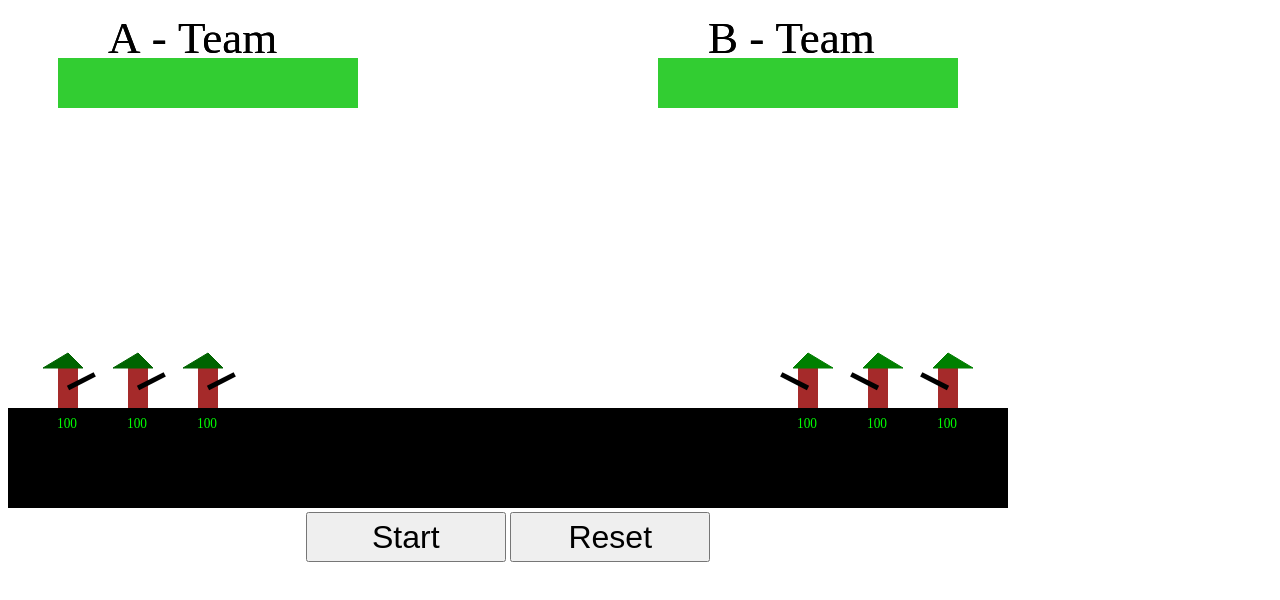
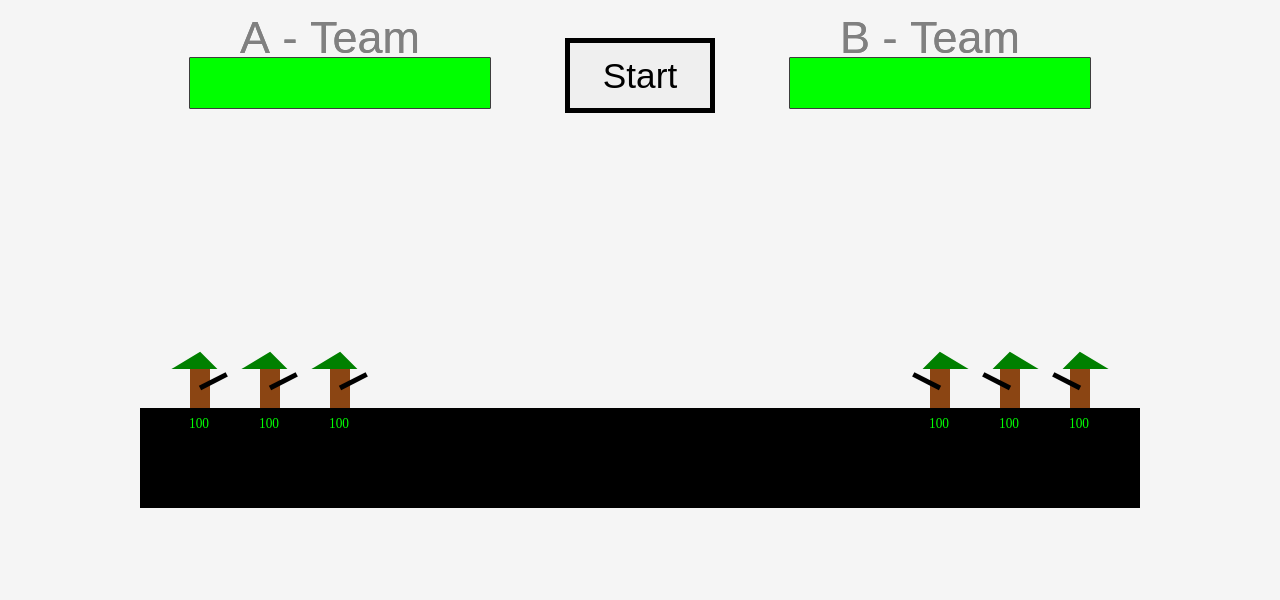
Before and after one commit to am-santos/IH-Project-1-Canvas-Game, a plain HTML site: page index.html in a window 1280 px wide. Both pictures are taken after a click on the button "Start". Drawn offline with Linux system fonts and the light colour scheme.

Commit message:
desing and functionalities changes

```diff
--- a/index.html
+++ b/index.html
@@ -9,12 +9,12 @@
   </head>
   <body>
     <section>
+      <div>
+        <button id="start">Start</button>
+        <!-- <button id="reset">Reset</button> -->
+      </div>
       <div id="game-board">
         <canvas id="canvas" width="1000" height="500"></canvas>
-      </div>
-      <div>
-        <button id="start">Start</button>
-        <button id="reset">Reset</button>
       </div>
     </section>
 
--- a/js-files/character.js
+++ b/js-files/character.js
@@ -23,6 +23,9 @@ class Character {
     // Character Size
     this.width = 20;
     this.height = 40;
+
+    // Character line width
+    this.charLineWidth = 2;
 
     //Character Life
     this.life = 100;
@@ -58,8 +61,8 @@ class Character {
 
     context.save();
     context.beginPath();
-    context.fillStyle = 'blue';
-    context.arc(this.x + this.width / 2, this.y - 30, 5, 0, 2 * Math.PI);
+    context.fillStyle = 'darkblue';
+    context.arc(this.x + this.width / 2, this.y - 30, 3, 0, 2 * Math.PI);
     context.closePath();
     context.stroke();
     context.fill();
@@ -96,12 +99,15 @@ class Character {
     if (this.orientation === 'right') {
       // Character Body
       context.save();
-      context.fillStyle = 'brown';
+      context.fillStyle = 'saddlebrown';
       context.fillRect(this.x, this.y, this.width, this.height);
+      // context.fillStyle = 'whitesmoke';
+      // context.fillRect(this.x + this.charLineWidth, this.y, this.width - this.charLineWidth * 2, this.height);
 
       // character hat
-      context.strokeStyle = 'darkgreen';
-      context.fillStyle = 'darkgreen';
+      context.strokeStyle = 'green';
+      context.lineWidth = this.charLineWidth;
+      context.fillStyle = 'green';
 
       context.beginPath();
       context.moveTo(this.x - 15, this.y); // Back size of hat
@@ -114,11 +120,14 @@ class Character {
     } else if (this.orientation === 'left') {
       context.save();
       // Character Body
-      context.fillStyle = 'brown';
+      context.fillStyle = 'saddlebrown';
       context.fillRect(this.x, this.y, this.width, this.height);
+      // context.fillStyle = 'whitesmoke';
+      // context.fillRect(this.x + this.charLineWidth, this.y, this.width - this.charLineWidth * 2, this.height);
 
       // character hat
       context.strokeStyle = 'green';
+      context.lineWidth = this.charLineWidth;
       context.fillStyle = 'green';
 
       context.beginPath();
--- a/js-files/game.js
+++ b/js-files/game.js
@@ -21,10 +21,8 @@
     - update board scores
     - check if any team has zero char left
     - assign winning team
+*/
 
-
-
-*/
 class Game {
   constructor($canvas) {
     this.$canvas = $canvas;
@@ -92,24 +90,30 @@ class Game {
     const team2TotalLife = this.calculateTeamLife(this.team2);
 
     context.save();
-    // Draws Loosing life
+    // Draws Border
+    let border = 0.5;
+    context.fillStyle = 'black';
+    context.fillRect(50 - border, 50 - border, 300 + border * 2, 50 + border * 2); // make 300 has total life at the beginning
+    context.fillRect(this.width - 300 - 50 - border, 50 - border, 300 + border * 2, 50 + border * 2); // make 300 has total life at the beginning
+
+    // Draws life's background
     context.fillStyle = 'red';
     context.fillRect(50, 50, 300, 50); // make 300 has total life at the beginning
     context.fillRect(this.width - 300 - 50, 50, 300, 50); // make 300 has total life at the beginning
 
     // Draws Current total life
     // Team 1
-    context.fillStyle = 'limegreen';
+    context.fillStyle = 'lime';
     context.fillRect(50, 50, 300 * (team1TotalLife / 300), 50);
     // Team 2
-    context.fillStyle = 'limegreen';
+    context.fillStyle = 'lime';
     context.fillRect(this.width - 300 - 50, 50, 300 * (team2TotalLife / 300), 50);
     context.restore();
 
     // Writes Team Names
     context.save();
-    context.fillStyle = 'black';
-    context.font = '45px serif';
+    context.fillStyle = 'grey';
+    context.font = '45px sans-serif';
     context.fillText('A - Team', 100, 45, 200);
     context.fillText('B - Team', this.width - 300, 45, 200);
     context.restore();
@@ -212,9 +216,13 @@ class Game {
   }
   start() {
     this.reset();
-    this.setKeyBindings();
+
     // this.playing = true;
     this.playGame();
+
+    /* const bomb = new Image();
+    bomb.src = '/images/bomb.png';
+    this.context.drawImage(bomb, 100, 500 - 50, 30, 30); */
   }
 
   playGame() {
--- a/js-files/ground.js
+++ b/js-files/ground.js
@@ -10,6 +10,7 @@ class Ground {
     const context = game.context;
 
     context.save();
+    context.fillStyle = 'black';
     context.fillRect(0, game.height - this.groundHeight, game.width, this.groundHeight);
     context.restore();
   }
--- a/js-files/projectile.js
+++ b/js-files/projectile.js
@@ -1,12 +1,6 @@
-/*
+const bomb = new Image();
+bomb.src = '/images/bomb.png';
 
-This class is set to,
-- draw projectile
-context.beginPath();
-  - projectile motion
-  - collision detection
-
- */
 class Projectile {
   constructor(gun) {
     this.gun = gun;
@@ -34,10 +28,13 @@ class Projectile {
     context.save();
     context.beginPath();
     context.fillStyle = 'orange';
+    context.strokeStyle = 'black';
     context.arc(x, y, this.gunWidth, 0, 2 * Math.PI);
     context.closePath();
     context.stroke();
     context.fill();
+    // context.drawImage(bomb, x, y, this.gunWidth * 2, this.gunWidth * 2);
+    // context.drawImage(bomb, x, y, 30, 30);
     context.restore();
   }
 
--- a/js-files/script.js
+++ b/js-files/script.js
@@ -2,7 +2,12 @@ const $canvas = document.querySelector('canvas');
 
 const game = new Game($canvas);
 
-window.addEventListener('load', () => {
+/* window.addEventListener('load', () => {
+  game.start();
+}); */
+
+const $buttonStart = document.getElementById('start');
+$buttonStart.addEventListener('click', () => {
   game.start();
 });
 
@@ -10,8 +15,3 @@ window.addEventListener('load', () => {
 $buttonReset.addEventListener('click', () => {
   game.reset();
 }); */
-
-/* const $buttonStart = document.getElementById('start');
-$buttonStart.addEventListener('click', () => {
-  game.start();
-}); */
--- a/styles/style.css
+++ b/styles/style.css
@@ -5,6 +5,8 @@
 body {
   display: flex;
   font-family: sans-serif;
+  background-color: whitesmoke;
+  justify-content: center;
 }
 
 section {
@@ -15,7 +17,12 @@ section {
 }
 
 button {
-  width: 200px;
-  height: 50px;
-  font-size: 2em;
+  width: 150px;
+  height: 75px;
+  font-size: 2.2em;
+  position: fixed;
+  left: 50%;
+  margin-left: -75px; /*half the width of the button*/
+  margin-top: 30px;
+  border: 5px solid black;
 }
```
Also changed, not shown: images/bomb.png (added), 2 other files.
